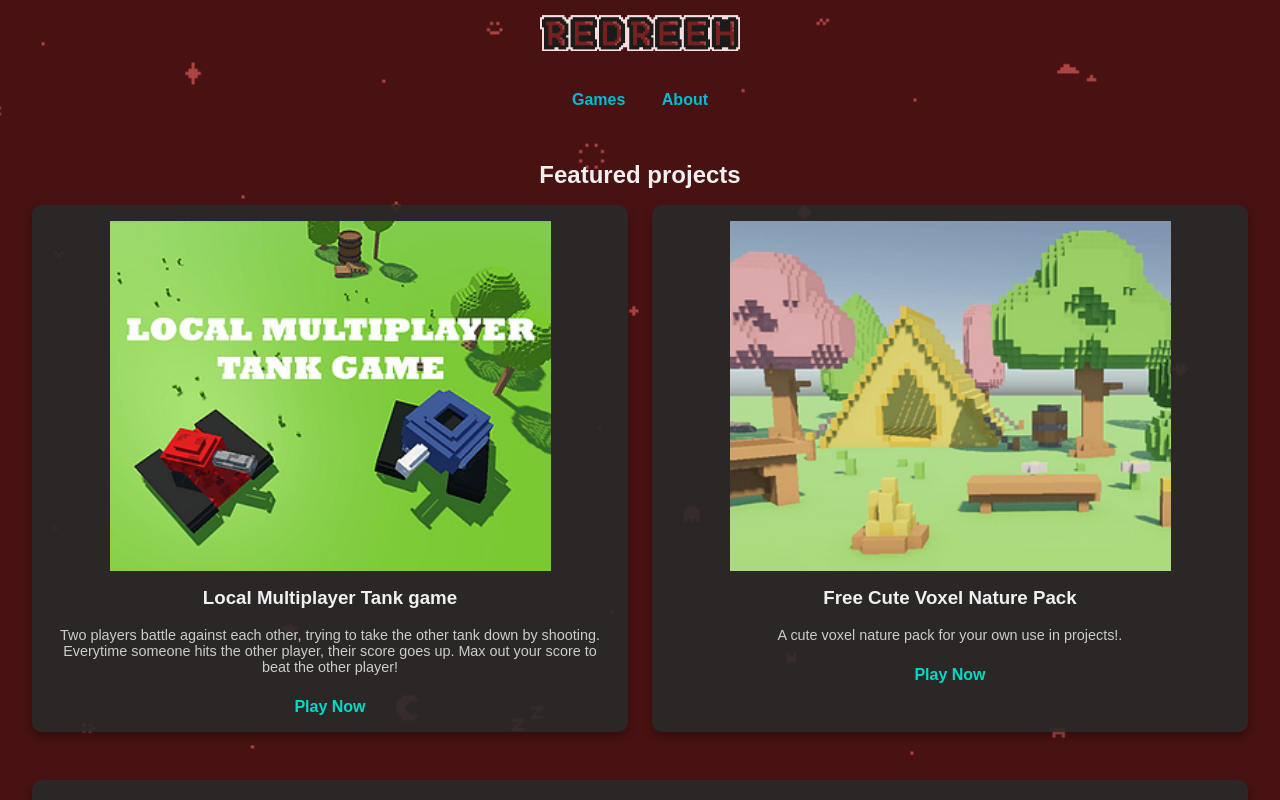
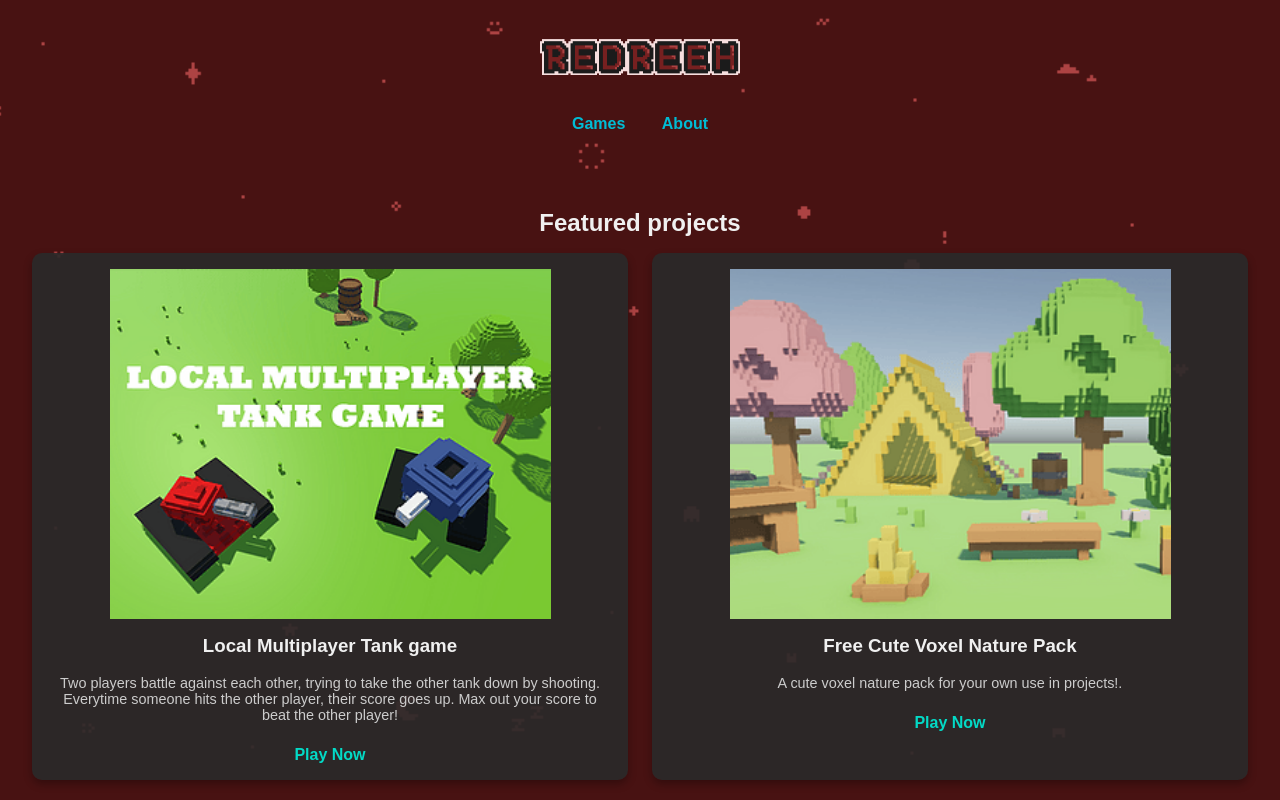
Before and after one commit to VeryBoosted/website-test, a plain HTML site: page index.html in a window 1280 px wide. Shown: the top 800 px of the page. Drawn offline with Linux system fonts and the light colour scheme.

Commit message:
Update style.css

```diff
--- a/style.css
+++ b/style.css
@@ -12,7 +12,10 @@ body {
 
 /* Header styles */
 header {
+  padding: 1.5rem;
   text-align: center;
+  top: 0;
+  z-index: 10;
 }
 
 .logo {
```
